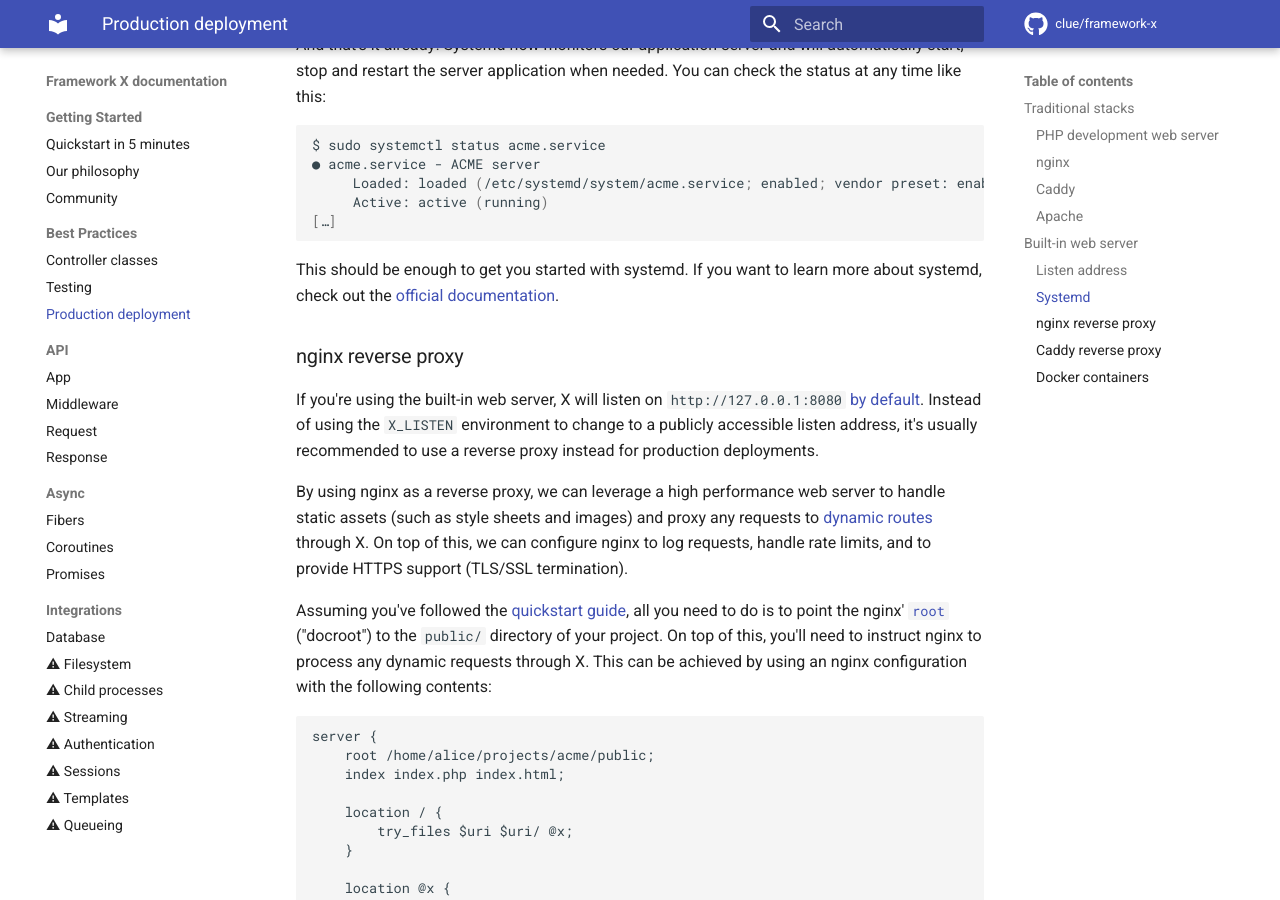
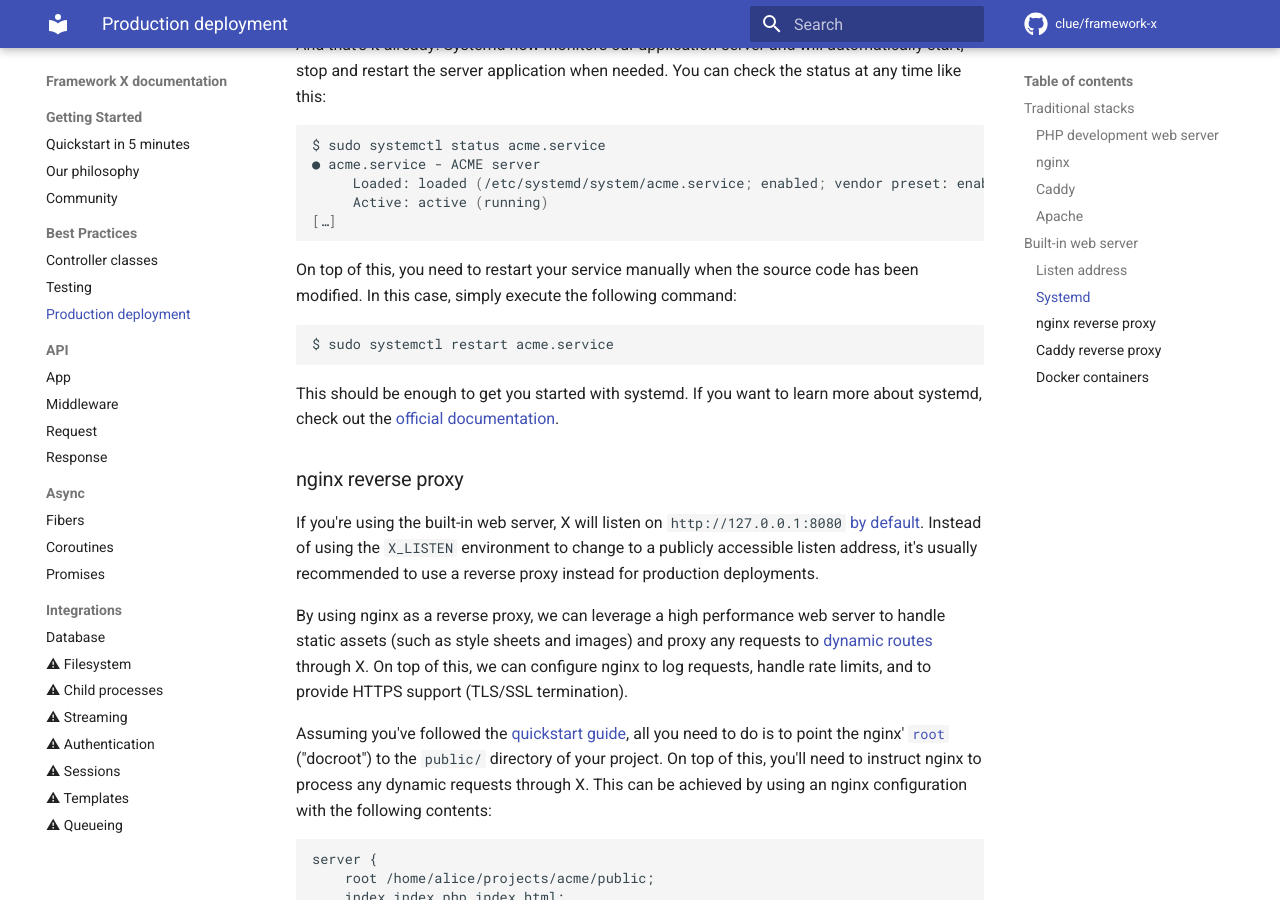
Before and after one commit to clue/framework-x, an MkDocs documentation site: the page built from docs/best-practices/deployment.md, in a window 1280 px wide and 900 px high, scrolled down 6769 px. Built offline with MkDocs 1.6.1 and Material for MkDocs 9.7.7, drawn with Linux system fonts in a browser that asks for light colours; comment, search, counter and statistics services are not loaded.

Commit message:
Add documentation for manual restart of systemd service

````diff
--- a/docs/best-practices/deployment.md
+++ b/docs/best-practices/deployment.md
@@ -344,6 +344,13 @@ $ sudo systemctl status acme.service
 […]
 ```
 
+On top of this, you need to restart your service manually when the source code
+has been modified. In this case, simply execute the following command:
+
+```bash
+$ sudo systemctl restart acme.service
+```
+
 This should be enough to get you started with systemd. If you want to learn more
 about systemd, check out the
 [official documentation](https://www.freedesktop.org/software/systemd/man/systemd.service.html).
````
